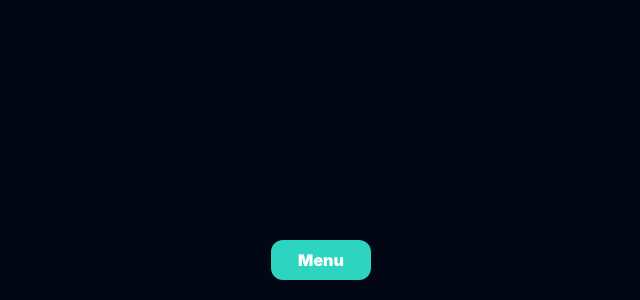
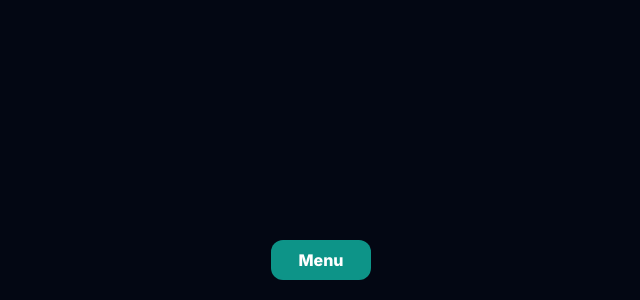
Before and after one commit to HarikrishnanYPR1707/Navbar-Animation, a Next.js app: page / in a window 1280 px wide. Shown: the part 500-800 px from the top of the page, without its empty margins (319-959 px from the left). Built offline with nearby package versions, Linux system fonts and the light colour scheme.

Commit message:
Change the button background color

```diff
--- a/src/app/page.js
+++ b/src/app/page.js
@@ -8,7 +8,7 @@ export default function Home() {
     <div className=" h-screen w-full">
       <Navbar activeNav={activeNav} setActiveNav={setActiveNav} />
       <button
-        className="absolute bottom-5 left-1/2 h-[40px] w-[100px] -translate-x-1/2 rounded-xl bg-teal-400 font-black text-white"
+        className="absolute bottom-5 left-1/2 h-[40px] w-[100px] -translate-x-1/2 rounded-xl bg-teal-600 font-extrabold text-white"
         onClick={() => {
           setActiveNav(!activeNav);
           console.log(activeNav);
```
